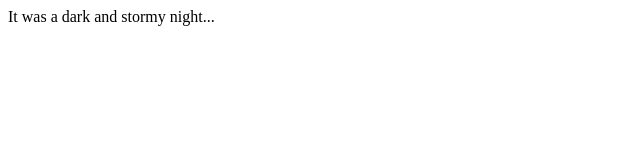
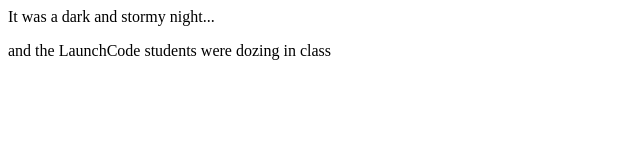
Before and after one commit to POBrooks/fireside-story, a plain HTML site: page index.html in a window 1280 px wide. Shown: the whole page, without its empty margins (0-640 px from the left). Drawn offline with Linux system fonts and the light colour scheme.

Commit message:
added second line of the story

```diff
--- a/index.html
+++ b/index.html
@@ -1,5 +1,6 @@
 <html>
   <body>
     <p>It was a dark and stormy night...</p>
+    <p>and the LaunchCode students were dozing in class</p>
   </body>
 </html>
```
